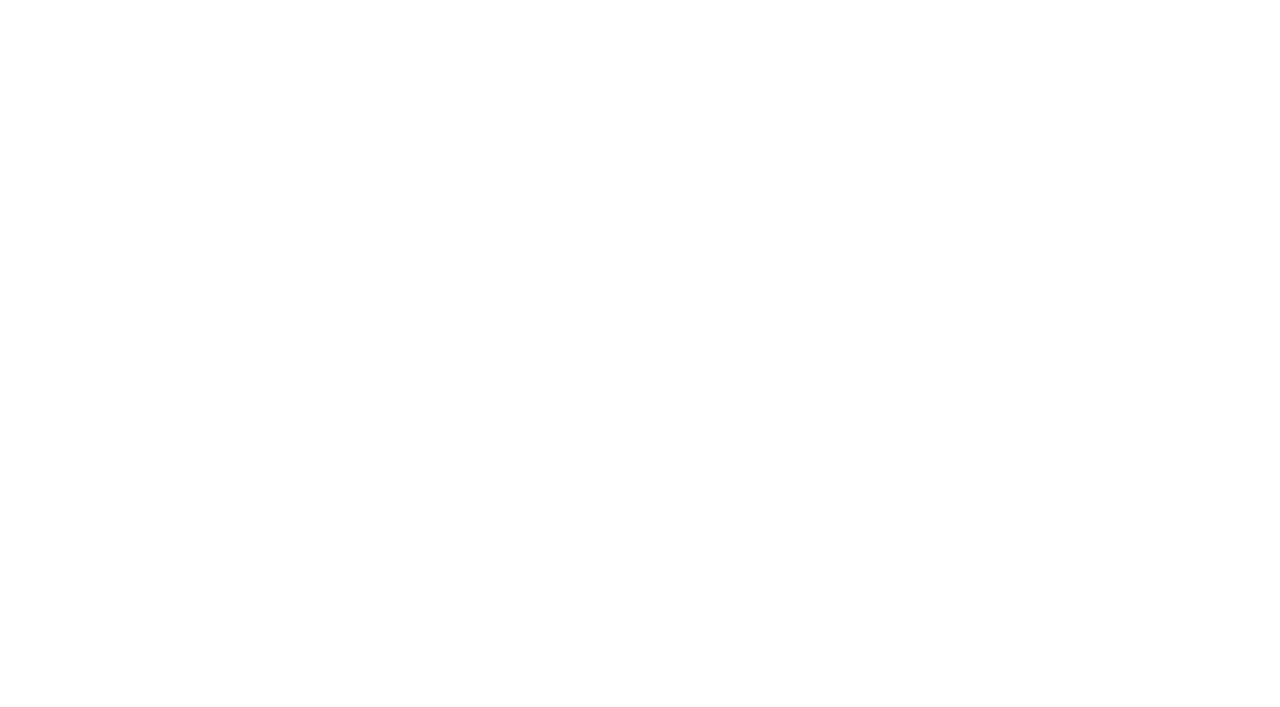
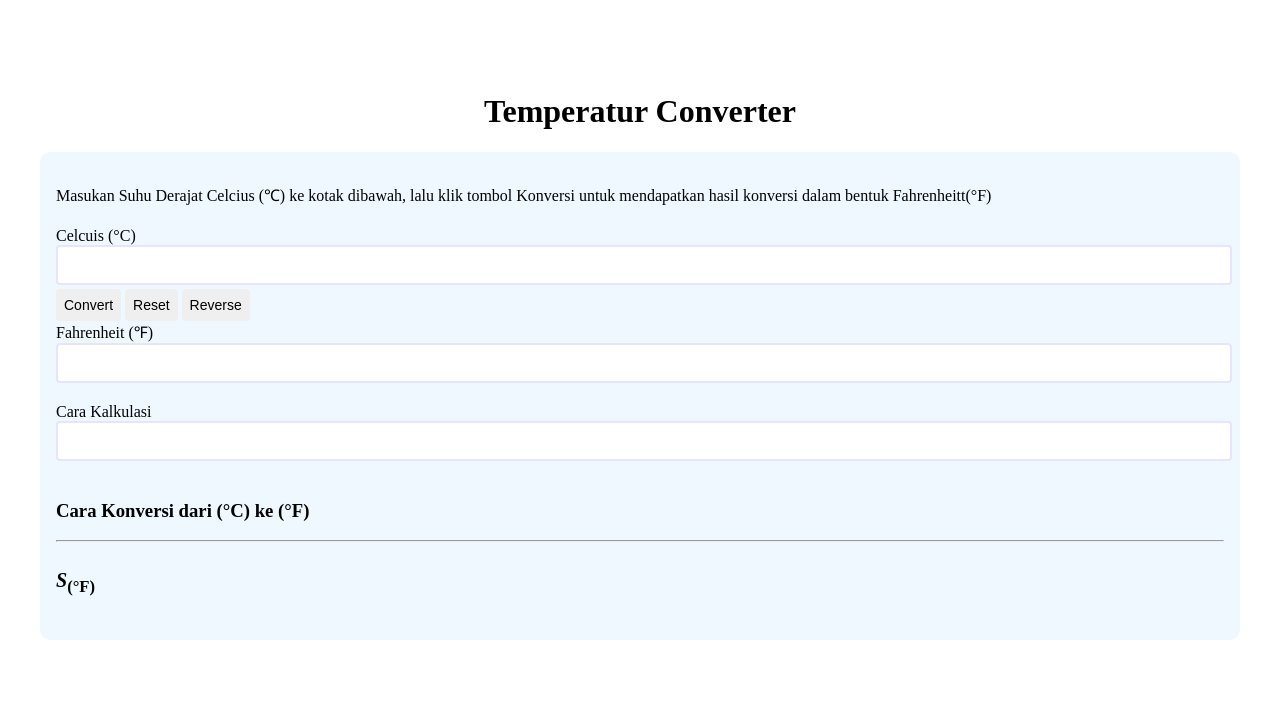
Before and after one commit to revou-fundamental-course/15-apr-24-Riyanchikal, a plain HTML site: page index.html in a window 1280 px wide. Drawn offline with Linux system fonts and the light colour scheme.

Commit message:
add converter feature

```diff
--- a/css/style.css
+++ b/css/style.css
@@ -1 +1,89 @@
 /*ini file css */
+
+main {
+    padding-left: 32px;
+    padding-right: 32px;
+    padding-top: 64px;
+    padding-bottom: 64px;
+}
+
+.main-title{
+    text-align: center;
+}
+
+.main-section {
+    padding: 16px;
+    background-color: aliceblue;
+    border-radius: 10px;
+}
+
+.section-celcius {
+    padding-top: 5px;
+}
+
+.section-fahranheit {
+    padding-top: 16px;
+}
+
+.section-result {
+    padding-top: 16px;
+}
+
+.section-explaination {
+    padding-top: 16px;
+}
+
+
+textarea {
+    width: 100%;
+    height: 32px;
+    resize: none;
+    border: 2px solid lavender;
+    border-radius: 4px;
+    font-size: 16px;
+    color: darkblue;
+}
+
+.formula-s {
+    font-size: 20px;
+    font-style: italic;
+
+}
+
+.formula-s>sub {
+    font-style: normal;
+
+}
+
+.container-button {
+    padding-top: 8px;
+}
+
+button {
+    border: none;
+    font-size: 14px;
+    padding: 8px;
+    border-radius: 4px;
+    font-family: arial;
+}
+
+.button-convert {
+    background-color: green;
+    color: white;
+    margin-right: 8px;
+}
+
+.button-reset {
+    background-color: royalblue;
+    color: white;
+    margin-right: 8px;
+}
+
+.button-reverse {
+    background-color: palevioletred;
+    color: white;
+}
+
+#f-to-c {
+    display: none;
+}
--- a/index.html
+++ b/index.html
@@ -3,9 +3,99 @@
 <head>
     <meta charset="UTF-8">
     <meta name="viewport" content="width=device-width, initial-scale=1.0">
+    <link rel="stylesheet" href="css/style.css">
+    <script src="js/script.js"></script>
     <title>Temperatur Converter</title>
 </head>
+
 <body>
+    <main>
+        <header class="main-title">
+            <h1>Temperatur Converter</h1>
+        </header>
 
+
+        <section class="main-section">
+            <!-- section introduction -->
+            <section>
+                <p>Masukan Suhu Derajat Celcius (&#8451;) ke kotak dibawah, lalu klik tombol Konversi untuk mendapatkan hasil konversi dalam bentuk Fahrenheitt(&deg;F)</p>
+            </section>
+
+
+        <div id="c-to-f">
+            <section class="section-celcius">
+                <header>
+                    <label for="celscius">Celcuis (&deg;C)</label>
+                </header>
+
+                <article>
+                    <textarea rows="1" id="c-to-f-input" required></textarea>
+                    <div class="containerr-button">
+                        <button id="button-convert" onclick="convert()" type="button">Convert</button>
+                        <button id="button-reset">Reset</button>
+                        <button id="button-reverse" onclick="reverse()">Reverse</button>
+                    </div>
+                </article>
+            </section>
+
+            <section class="section-fahrenhait">
+                <header>
+                    <label for="fahrenheit">Fahrenheit (&#8457;)</label>
+                </header>
+
+                <article>
+                    <textarea id="fahrenheit" rows="1" readonly></textarea>
+                </article>
+            </section>
+        </div>
+
+        <form id="f-to-c">
+            <section class="section-fahrenhait">
+                <header>
+                    <label>Fahrenheit (&#8457;)</label>
+                </header>
+
+                <article>
+                    <textarea rows="1" readonly></textarea>
+                </article>
+            </section>
+
+            <section class="section-celcius">
+                <header>
+                    <label for="celscius">Celcuis (&deg;C)</label>
+                </header>
+
+                <article>
+                    <textarea rows="1"></textarea>
+                    <div class="containerr-button">
+                        <button id="button-convert">Convert</button>
+                        <button id="button-reset">Reset</button>
+                        <button id="button-reverse" onclick="reverse()">Reverse</button>
+                    </div>
+                </article>
+            </section>
+        </form>
+
+
+            <section class="section-result">
+                <header>
+                    <label>Cara Kalkulasi</label>
+                </header>
+                <article>
+                    <textarea rows="1" readonly></textarea>
+                </article>
+            </section>
+
+            <section class="section-explaination">
+                <header>
+                    <h1>Cara Konversi dari (&deg;C) ke (&deg;F)</h1>
+                </header>
+                <hr>
+                <article>
+                    <h1 class="formula-s">S<sub>(&deg;F)</sub></h1>
+                </article>
+            </section>
+        </section>
+    </main>
 </body>
 </html>
--- a/js/script.js
+++ b/js/script.js
@@ -0,0 +1,31 @@
+// ini file js
+
+let isReverse = false;
+
+function reverse() {
+    let cToF = document.getElementById('c-to-f')
+    let fToC = document.getElementById('f-to-c')
+
+   if (isReverse) {
+        console.log(isReverse);
+        fToC.style.display = "block";
+        cToF.style.display = "none";
+        isReverse = false;
+
+   } else {
+        console.log(isReverse);
+        cToF.style.display = "block";
+        fToC.style.display = "none";
+        isReverse = true;
+   }
+}
+
+function convert() {
+    let celcius = document.getElementById('c-to-f-input').value;
+    if (isNaN(celcius)) {
+        alert("tolong input nomer")
+    }
+    console.log('celcius');
+}
+
+// document.getElementById("button-convert").addEventListener('click', () => convert());
```
